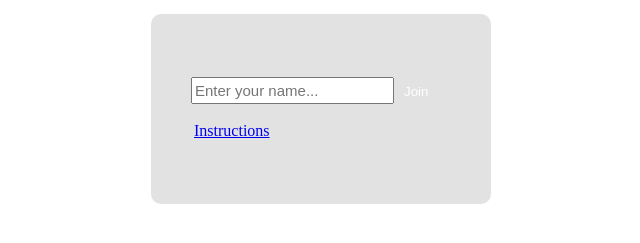
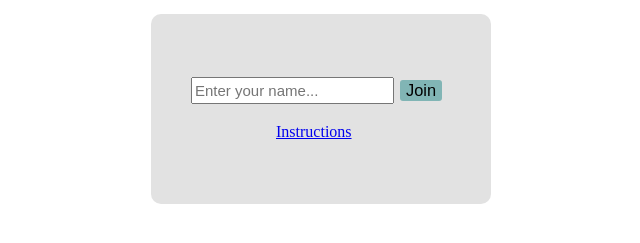
Before and after one commit to ranju30/Hearts, a website: page public/login.html in a window 1280 px wide. Shown: the part 135-378 px from the top of the page, without its empty margins (319-959 px from the left). Drawn offline with Linux system fonts and the light colour scheme.

Commit message:
Ranju | Login button changed
Login button is changed to blue. And its visible now.

```diff
--- a/public/stylesheets/login.css
+++ b/public/stylesheets/login.css
@@ -17,9 +17,12 @@ input {
 
 button {
     border: none;
-    color: white;
+    color: black;
     cursor: pointer;
-    background-color:#e2e2e2;
+    background-color:#81b5b5;
+    font-size: 16.4px;
+    margin: 4px 2px;
+    border-radius: 3px;
 }
 
 img{
@@ -40,5 +43,5 @@ h1 {
 }
 
 a {
-	margin-left: 33px;
+	margin-left: 115px;
 }
```
